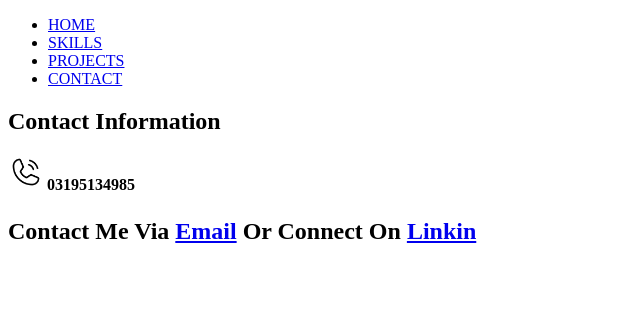
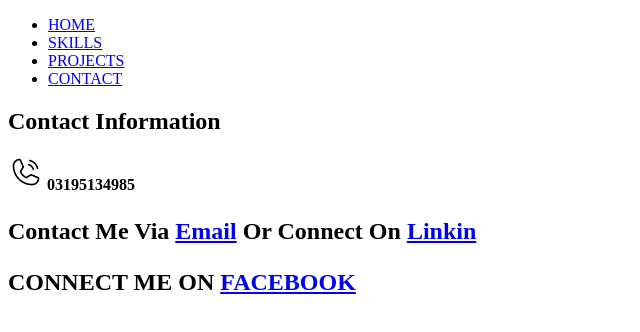
Before and after one commit to Adilismaill/Portfolio_Website, a plain HTML site: page contact.html in a window 1280 px wide. Shown: the whole page, without its empty margins (0-640 px from the left). Drawn offline with Linux system fonts and the light colour scheme.

Commit message:
add facebook link

```diff
--- a/contact.html
+++ b/contact.html
@@ -23,6 +23,7 @@
                 <!-- <h1><b>03195134985</b></h1> -->
 
                 <h2><p>Contact Me Via <a href="mailto:adilismailkhanfinegas@gmail.com"target = "blank">Email</a> Or Connect On <a href="https://www.linkedin.com/in/adil-ismail-5b3015293?utm_source=share&utm_campaign=share_via&utm_content=profile&utm_medium=ios_app"target = "blank">Linkin</a></h2></p>
+                <h2>CONNECT ME ON <a href="https://www.facebook.com/profile.php?id=100081973752561">FACEBOOK</a></h2>
     </section>
 
 </body>
```
